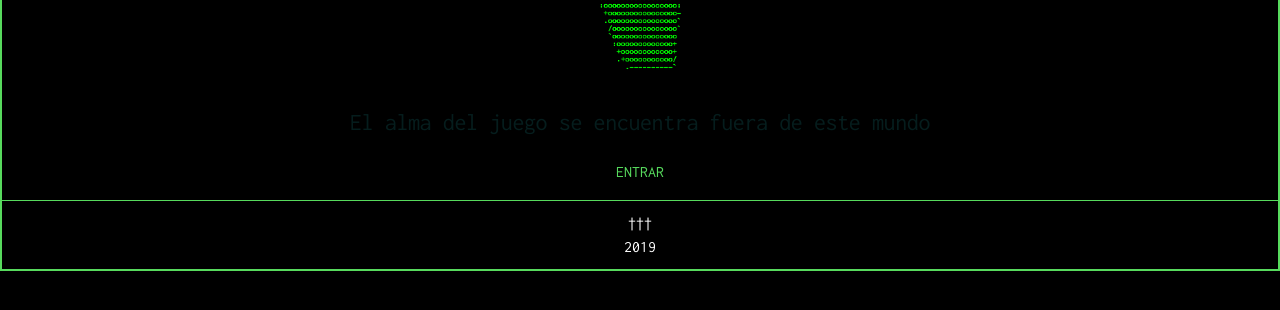
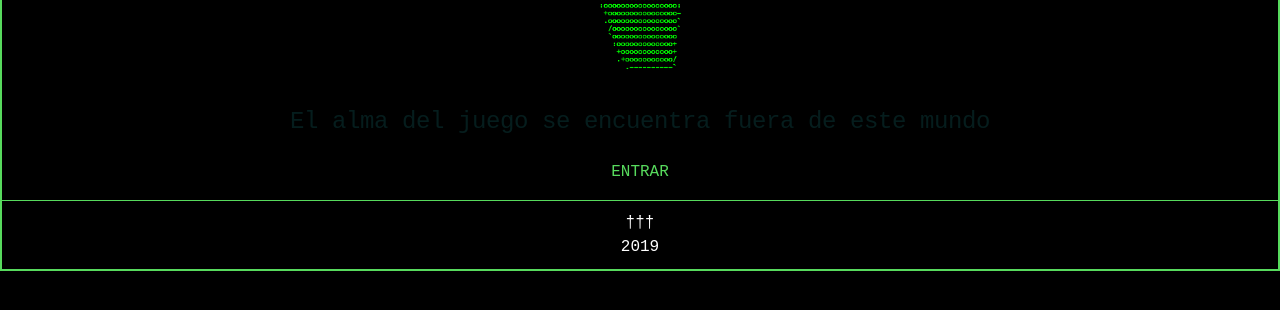
Before and after one commit to Robok3000/foro, a Jekyll site: the page built from index.html, in a window 1280 px wide. Shown: the part 344-654 px from the top of the page. Built offline with Jekyll 4.4.1, drawn with Linux system fonts in a browser that asks for light colours; comment, search, counter and statistics services are not loaded.

Commit message:
Change Font

```diff
--- a/_includes/head.html
+++ b/_includes/head.html
@@ -10,7 +10,7 @@
   <link rel="stylesheet" href="{{ site.baseurl }}public/css/naringu.css">
   <link rel="stylesheet" href="{{ site.baseurl }}public/css/syntax.css">
   <link rel="stylesheet" href="{{ site.baseurl }}public/css/form.css">
-  <link rel="stylesheet" href="https://fonts.googleapis.com/css?family=Inconsolata">
+  <link rel="stylesheet" https://fonts.googleapis.com/css?family=Source+Code+Pro">
 
   <!-- Icons -->
   <link rel="shortcut icon" href=".{{ site.baseurl }}public/favicon.ico">
```
